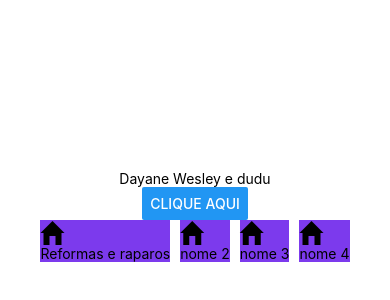
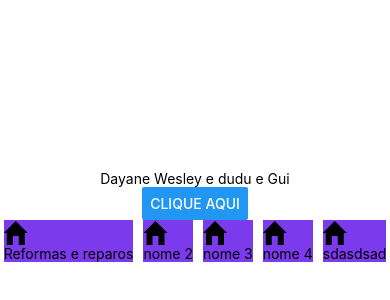
Before and after one commit to DayaneDamaceno/Bico-App, a React Native app: screen / in a window 390 px wide. Shown: the part 206-506 px from the top of the page. Built offline with nearby package versions, Linux system fonts and the light colour scheme.

Commit message:
[FEAT] Adicionei nome de um integrante

```diff
--- a/App.tsx
+++ b/App.tsx
@@ -5,20 +5,24 @@ import { Categoria } from "./components/Categoria";
 export default function App() {
   return (
     <View style={styles.container}>
-      <Text>Dayane Wesley e dudu</Text>
+      <StatusBar style="auto" />
+      <Text>Dayane Wesley e dudu e Gui</Text>
       <Button title="Clique Aqui" />
-      <StatusBar style="auto" />
       <View style={styles.listaCategorias}>
-        <Categoria icon="icon" nome="Reformas e raparos" />
+        <Categoria icon="icon" nome="Reformas e reparos" />
         <Categoria nome="nome 2" icon="icon 2" />
         <Categoria nome="nome 3" icon="icon 3" />
         <Categoria nome="nome 4" icon="icon 4" />
+        <Categoria nome="sdasdsad" />
       </View>
     </View>
   );
 }
 
 const styles = StyleSheet.create({
+  nome: {
+    backgroundColor: "#212334",
+  },
   container: {
     flex: 1,
     backgroundColor: "#fff",
```
